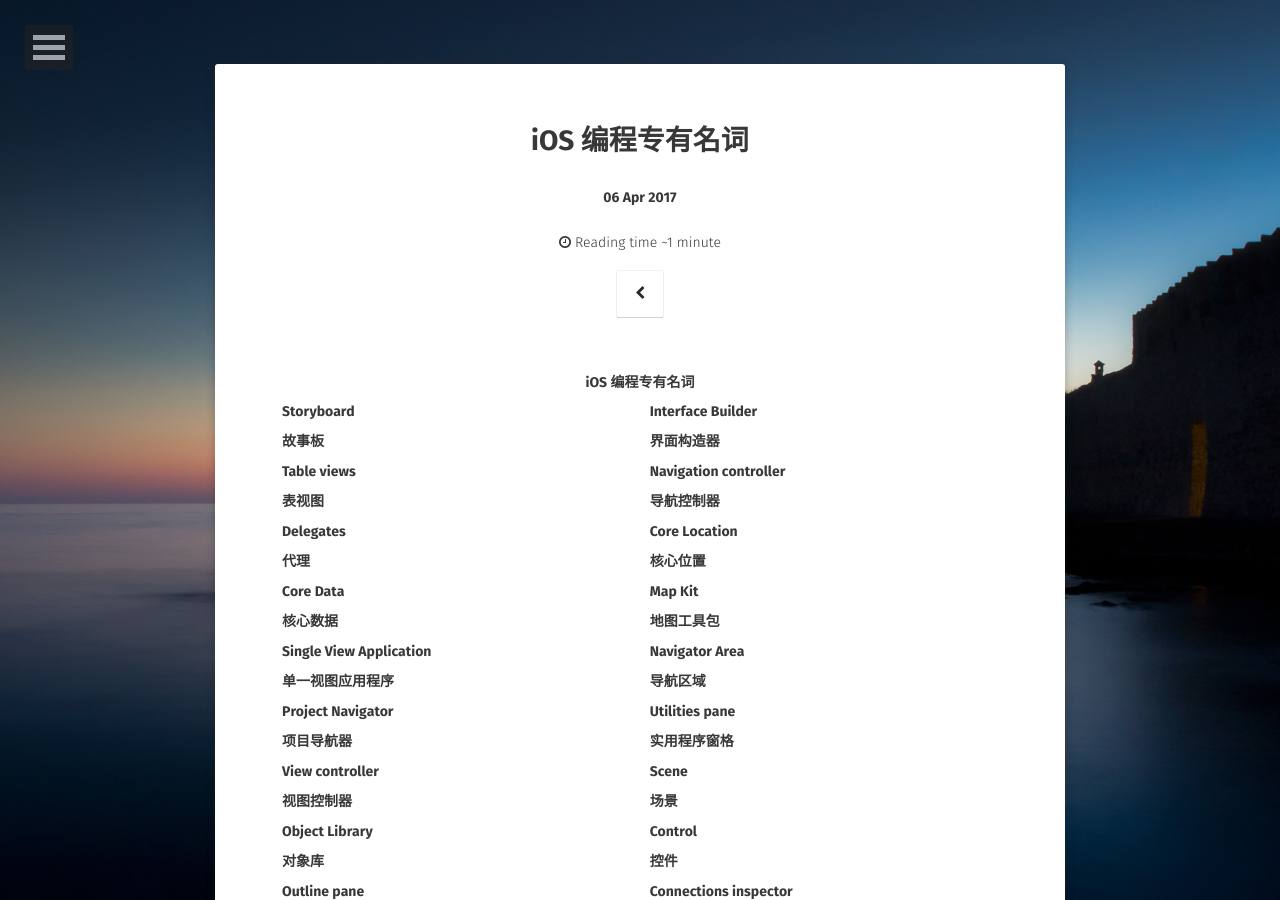
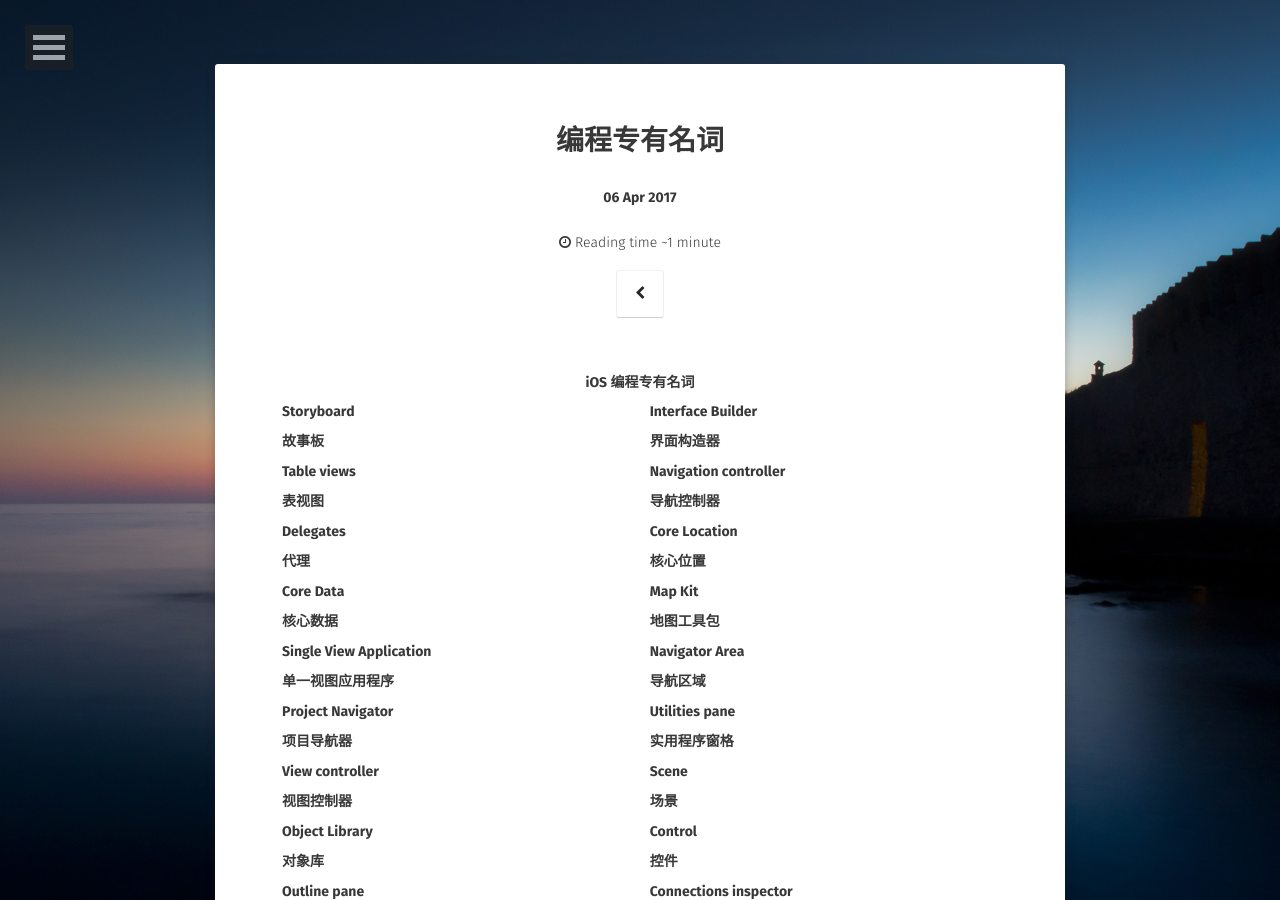
Before and after one commit to AurevoirXavier/deprecated-AurevoirXavier.github.io, a Jekyll site: the page built from _posts/2017-4-6-iOSkeyword.md, in a window 1280 px wide and 900 px high. Built offline with Jekyll 4.4.1, drawn with Linux system fonts in a browser that asks for light colours; some web fonts are replaced; comment, search, counter and statistics services are not loaded.

Commit message:
22:58/04/06/2017

```diff
--- a/_posts/2017-4-6-iOSkeyword.md
+++ b/_posts/2017-4-6-iOSkeyword.md
@@ -1,6 +1,6 @@
 ---
 layout: post
-title: "iOS 编程专有名词"
+title: "编程专有名词"
 date:   2017-04-6
 excerpt: "仅针对 iOS Apprentice 中出现的高频专有名词"
 tags: [program, iOS, translate]
```
Also changed, not shown: _posts/2017-3-25-iOSApprenticeChapter1.md (+1 -1 lines).
